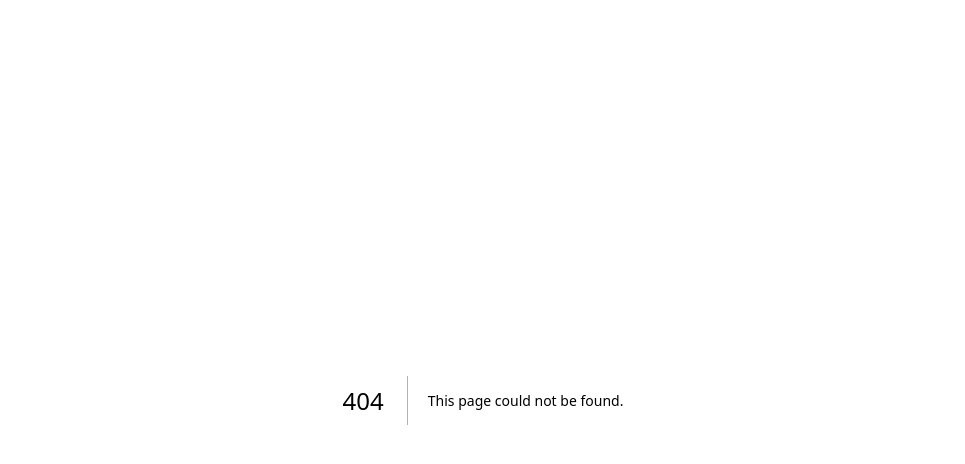
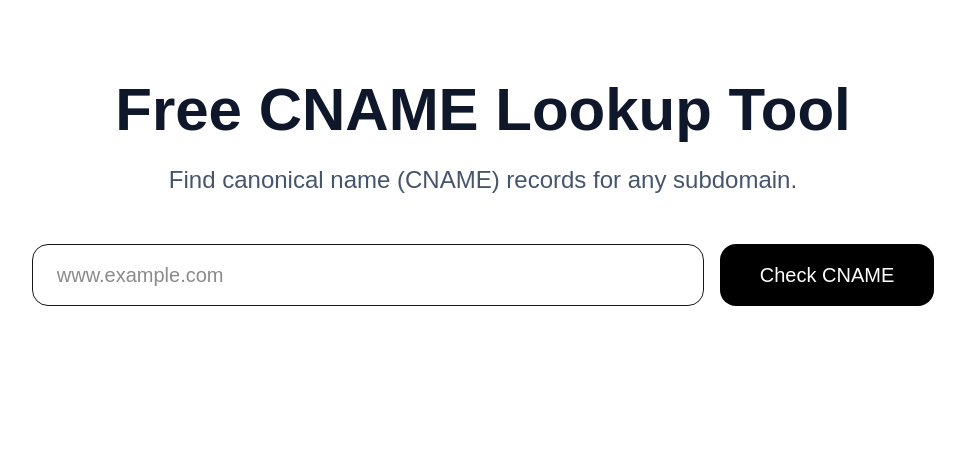
Before and after one commit to rehanraja092000-gif/SMTPDoctor, a Next.js app: page /tools/cname-checker in a window 1280 px wide. Before the commit this address had no page. Shown: the top 464 px of the page, without its empty margins (157-1122 px from the left). Built offline with nearby package versions, Linux system fonts and the light colour scheme.

Commit message:
Added IP lookup and CNAME lookup tools

```diff
--- /dev/null
+++ b/app/api/cname-check/route.ts
@@ -0,0 +1,37 @@
+import { NextResponse } from "next/server";
+import { Resolver } from "node:dns/promises";
+
+const resolver = new Resolver();
+resolver.setServers(["8.8.8.8", "1.1.1.1"]);
+
+export async function GET(req: Request) {
+  const { searchParams } = new URL(req.url);
+
+  const domain = searchParams.get("domain");
+
+  if (!domain) {
+    return NextResponse.json(
+      { error: "Domain is required" },
+      { status: 400 }
+    );
+  }
+
+  try {
+    const records = await resolver.resolveCname(domain);
+
+    return NextResponse.json({
+      domain,
+      status: "CNAME record found",
+      count: records.length,
+      records,
+    });
+  } catch (error: any) {
+    return NextResponse.json({
+      domain,
+      status: "No CNAME record found",
+      error: error.code || error.message,
+      count: 0,
+      records: [],
+    });
+  }
+}
--- a/app/page.tsx
+++ b/app/page.tsx
@@ -11,6 +11,7 @@ export default function Home() {
     { name: "NS Lookup", href: "/tools/ns-checker" },
     { name: "PTR Lookup", href: "/tools/ptr-checker" },
     { name: "IP Lookup", href: "/tools/a-checker" },
+    { name: "CNAME Lookup", href: "/tools/cname-checker" },
   ];
 
   return (
--- /dev/null
+++ b/app/tools/cname-checker/page.tsx
@@ -0,0 +1,84 @@
+"use client";
+
+import { useState } from "react";
+
+export default function CNAMEChecker() {
+  const [domain, setDomain] = useState("");
+  const [result, setResult] = useState<any>(null);
+  const [loading, setLoading] = useState(false);
+
+  const checkCNAME = async () => {
+    if (!domain) return;
+
+    setLoading(true);
+    setResult(null);
+
+    try {
+      const res = await fetch(
+        `/api/cname-check?domain=${encodeURIComponent(domain)}`
+      );
+
+      const data = await res.json();
+      setResult(data);
+    } catch {
+      setResult({ status: "Lookup failed" });
+    }
+
+    setLoading(false);
+  };
+
+  return (
+    <main className="min-h-screen bg-white px-6 py-20">
+      <div className="mx-auto max-w-5xl text-center">
+        <h1 className="text-6xl font-bold text-slate-900">
+          Free CNAME Lookup Tool
+        </h1>
+
+        <p className="mt-6 text-2xl text-slate-600">
+          Find canonical name (CNAME) records for any subdomain.
+        </p>
+
+        <div className="mt-12 flex justify-center gap-4">
+          <input
+            value={domain}
+            onChange={(e) => setDomain(e.target.value)}
+            placeholder="www.example.com"
+            className="w-full max-w-2xl rounded-2xl border px-6 py-4 text-xl outline-none"
+          />
+
+          <button
+            onClick={checkCNAME}
+            className="rounded-2xl bg-black px-10 py-4 text-xl text-white"
+          >
+            {loading ? "Checking..." : "Check CNAME"}
+          </button>
+        </div>
+
+        {result && (
+          <div className="mt-14 rounded-3xl border p-8 text-left text-xl">
+            <p>
+              <strong>Domain:</strong> {result.domain}
+            </p>
+
+            <p className="mt-4">
+              <strong>Status:</strong> {result.status}
+            </p>
+
+            <p className="mt-4">
+              <strong>CNAME Records:</strong> {result.count}
+            </p>
+
+            {result.records?.map((record: string, i: number) => (
+              <div
+                key={i}
+                className="mt-5 rounded-xl bg-slate-50 border p-5 break-all"
+              >
+                {record}
+              </div>
+            ))}
+          </div>
+        )}
+      </div>
+    </main>
+  );
+}
```
